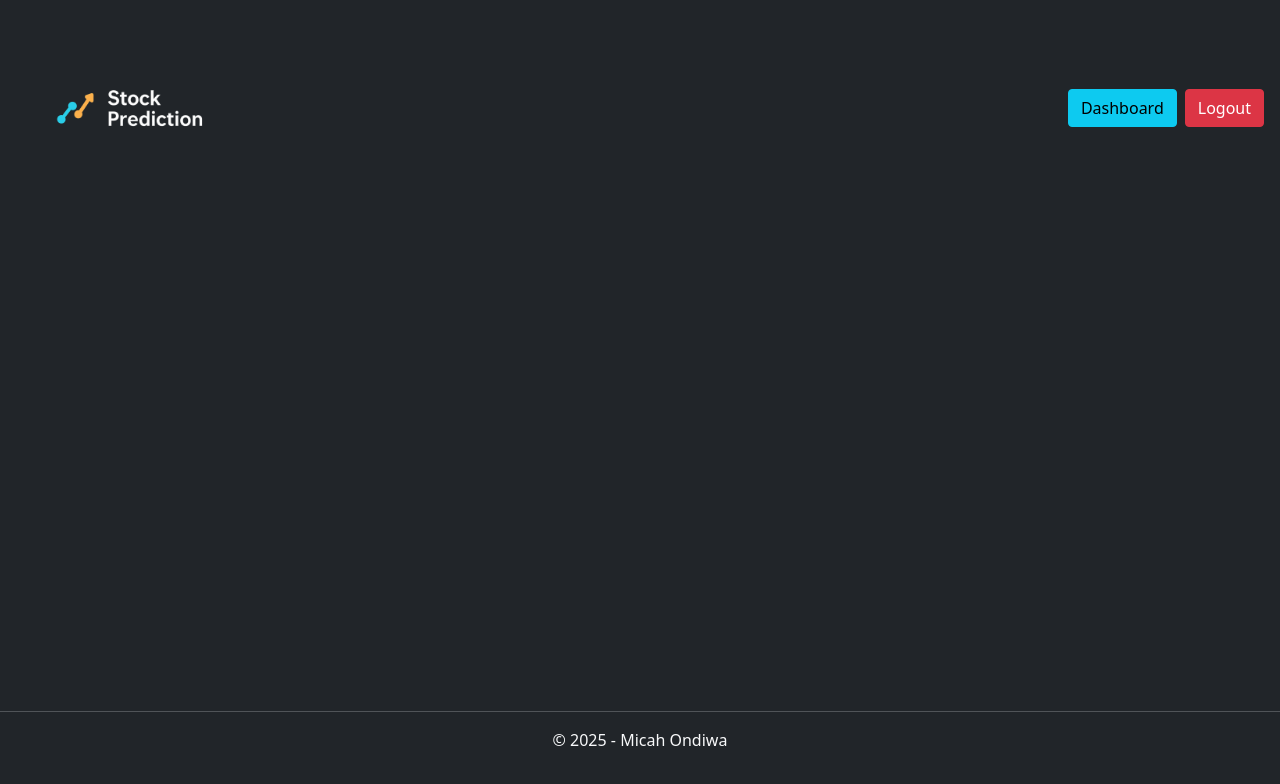
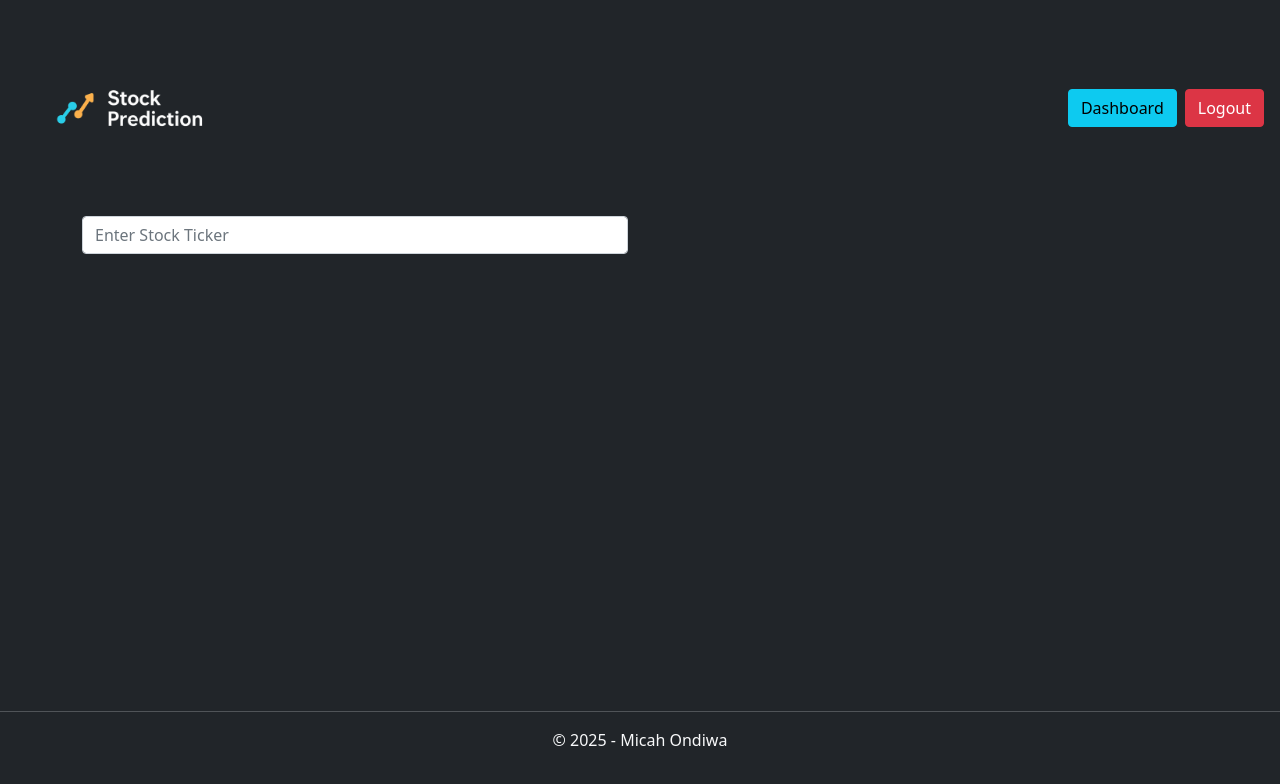
Before and after one commit to micahondiwa/stock-prediction-portal, a React (Vite) app in the folder frontend-react/: page /dashboard in a window 1280 px wide. Shown: the top 784 px of the page. Built offline with nearby package versions, Linux system fonts and the light colour scheme; no server answers; sample sign-in values are in the browser's storage.

Commit message:
Dashboard

```diff
--- a/frontend-react/src/components/dashboard/Dashboard.jsx
+++ b/frontend-react/src/components/dashboard/Dashboard.jsx
@@ -1,8 +1,9 @@
 import axios from 'axios';
-import React, { useEffect } from 'react';
+import React, { useEffect, useState } from 'react';
 import axiosInstance from '../../axiosInstance';
 
 const Dashboard = () => {
+    const [ticker, setTicker] = useState('');
     useEffect(() => {
         const fetchProtectedData = async () => {
             try {
@@ -18,7 +19,9 @@ const Dashboard = () => {
         <div className='container'>
             <div className='row'>
                 <div className='col-md-6'>
-
+                    <form>
+                        <input type='text' className='form-control' placeholder='Enter Stock Ticker' />
+                    </form>
                 </div>
             </div>
         </div>
```
